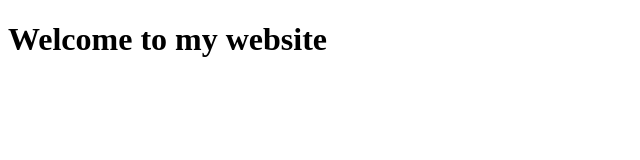
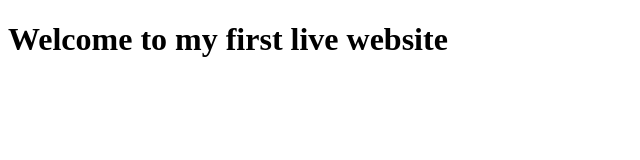
Before and after one commit to roshanky2007/rky, a plain HTML site: page index.html in a window 1280 px wide. Shown: the whole page, without its empty margins (0-640 px from the left). Drawn offline with Linux system fonts and the light colour scheme.

Commit message:
Update index.html

```diff
--- a/index.html
+++ b/index.html
@@ -6,6 +6,6 @@
     <title>Welcome</title>
 </head>
 <body>
-    <h1>Welcome to my website</h1>
+    <h1>Welcome to my first live website</h1>
 </body>
 </html>
```
